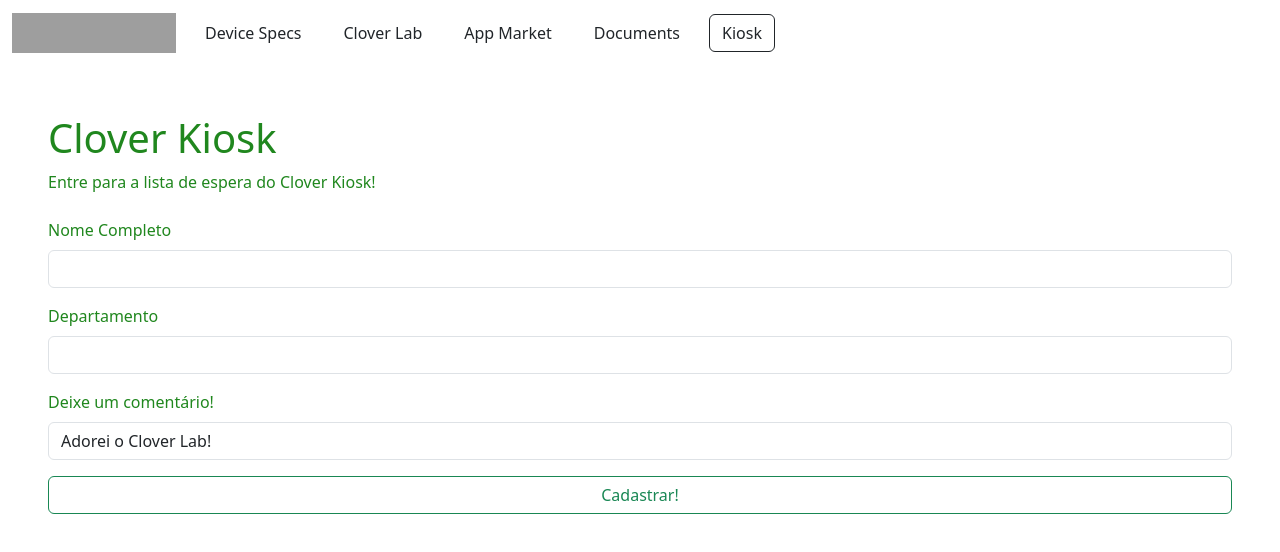
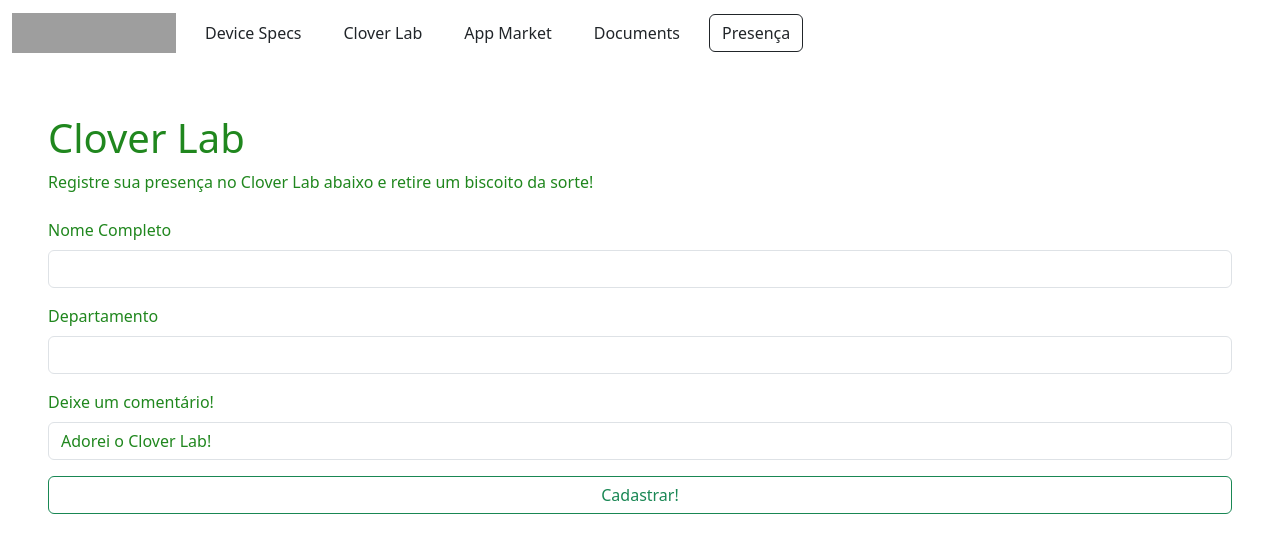
Before and after one commit to Chowbeats/chowbeats.github.io, a plain HTML site: page kiosk.html in a window 1280 px wide. Drawn offline with nearby package versions, Linux system fonts and the light colour scheme; grey boxes are pictures that could not be loaded.

Commit message:
alterado cor

```diff
--- a/kiosk.html
+++ b/kiosk.html
@@ -58,7 +58,7 @@
             </li>
             <li class="nav-item dropdown">
                 <a class="btn me-22 linkbutton active" href="kiosk.html"
-                  >Kiosk</a
+                  >Presença</a
                 >
               </li>
           </ul>
@@ -68,8 +68,8 @@
 
 
       <div class="p-5 rounded index-jumbo">
-        <h1>Clover Kiosk</h1>
-        <p>Entre para a lista de espera do Clover Kiosk!</p>
+        <h1>Clover Lab</h1>
+        <p>Registre sua presença no Clover Lab abaixo e retire um biscoito da sorte!</p>
 
 
       <!-- Success alert placeholder -->
--- a/test.css
+++ b/test.css
@@ -64,3 +64,7 @@
 #btn-kiosk{
     margin-bottom: 15px;
 }
+
+#phone {
+    color: #20871e; /* Matches the header color */
+}
```
Also changed, not shown: app_market.html (+1 -1 lines), clover_lab.html (+1 -1 lines), device_specs.html (+1 -1 lines), documentation.html (+1 -1 lines), index.html (+1 -1 lines).
